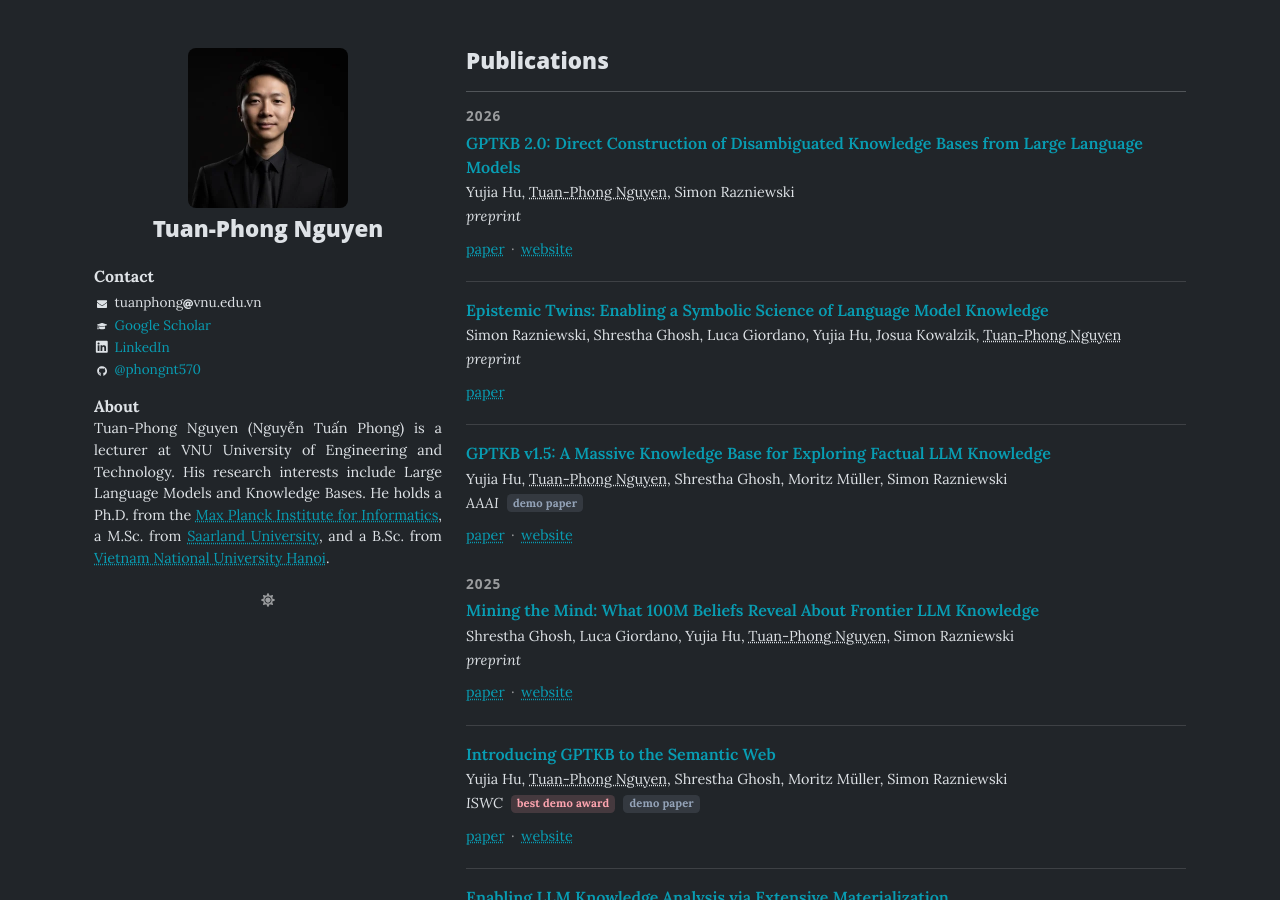
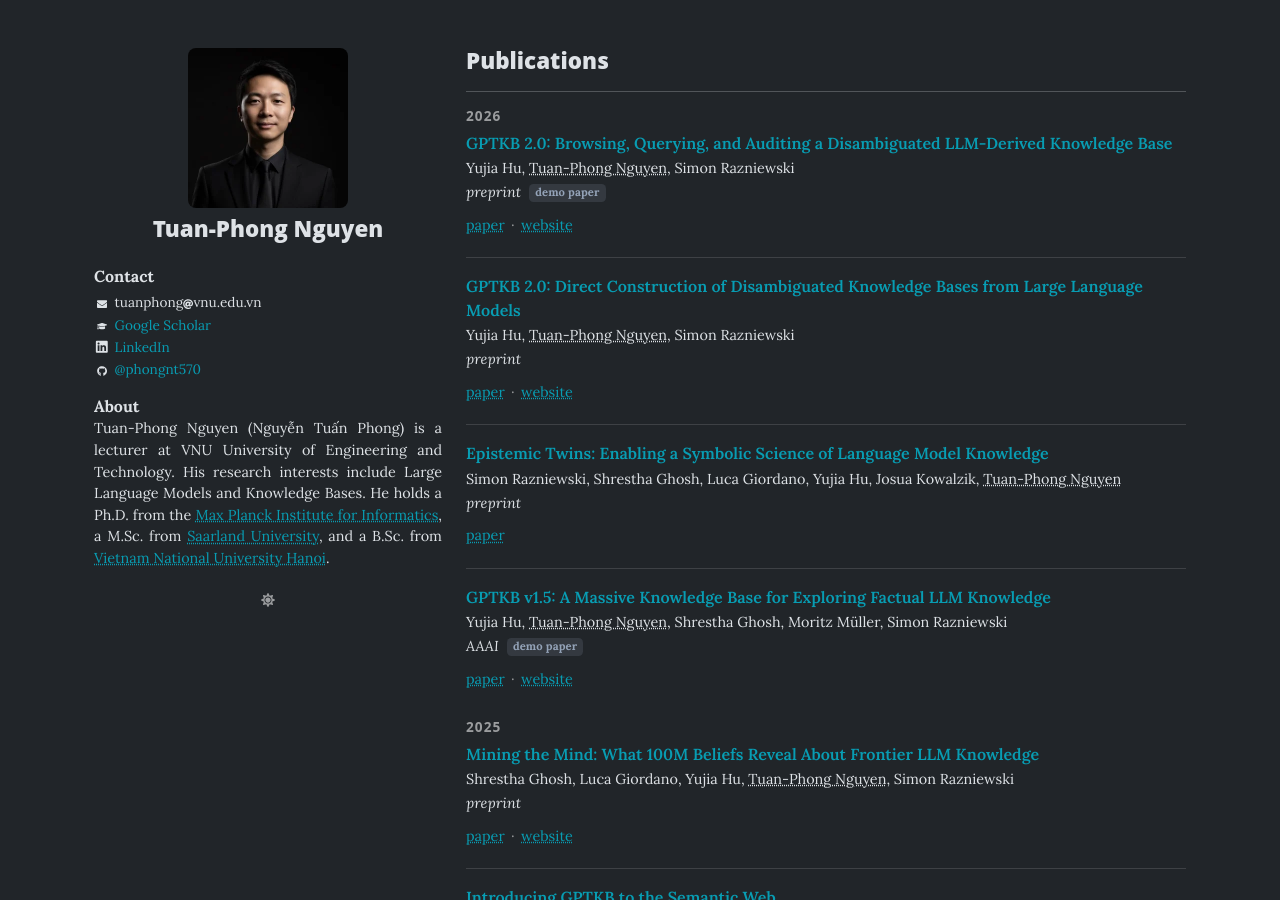
Before and after one commit to phongnt570/phongnt570.github.io, a Jekyll site: the page built from index.html, in a window 1280 px wide and 900 px high. Built offline with Jekyll 4.4.1, drawn with Linux system fonts in a browser that asks for light colours.

Commit message:
add gptkb 2.0 demo paper
Co-Authored-By: Claude Opus 4.8 <noreply@anthropic.com>

```diff
--- a/_data/publications.yml
+++ b/_data/publications.yml
@@ -1,3 +1,23 @@
+- id: publication_21
+  title: 'GPTKB 2.0: Browsing, Querying, and Auditing a Disambiguated LLM-Derived Knowledge Base'
+  url: https://arxiv.org/pdf/2608.06992
+  authors:
+  - name: Yujia Hu
+    highlight: false
+  - name: Tuan-Phong Nguyen
+    highlight: true
+  - name: Simon Razniewski
+    highlight: false
+  venue: preprint
+  year: 2026
+  venue_style: italic
+  demo: true
+  links:
+  - label: paper
+    url: https://arxiv.org/pdf/2608.06992
+  - label: website
+    url: https://gptkb.org/
+
 - id: publication_20
   title: 'GPTKB 2.0: Direct Construction of Disambiguated Knowledge Bases from Large Language Models'
   url: https://arxiv.org/pdf/2608.03729
```
